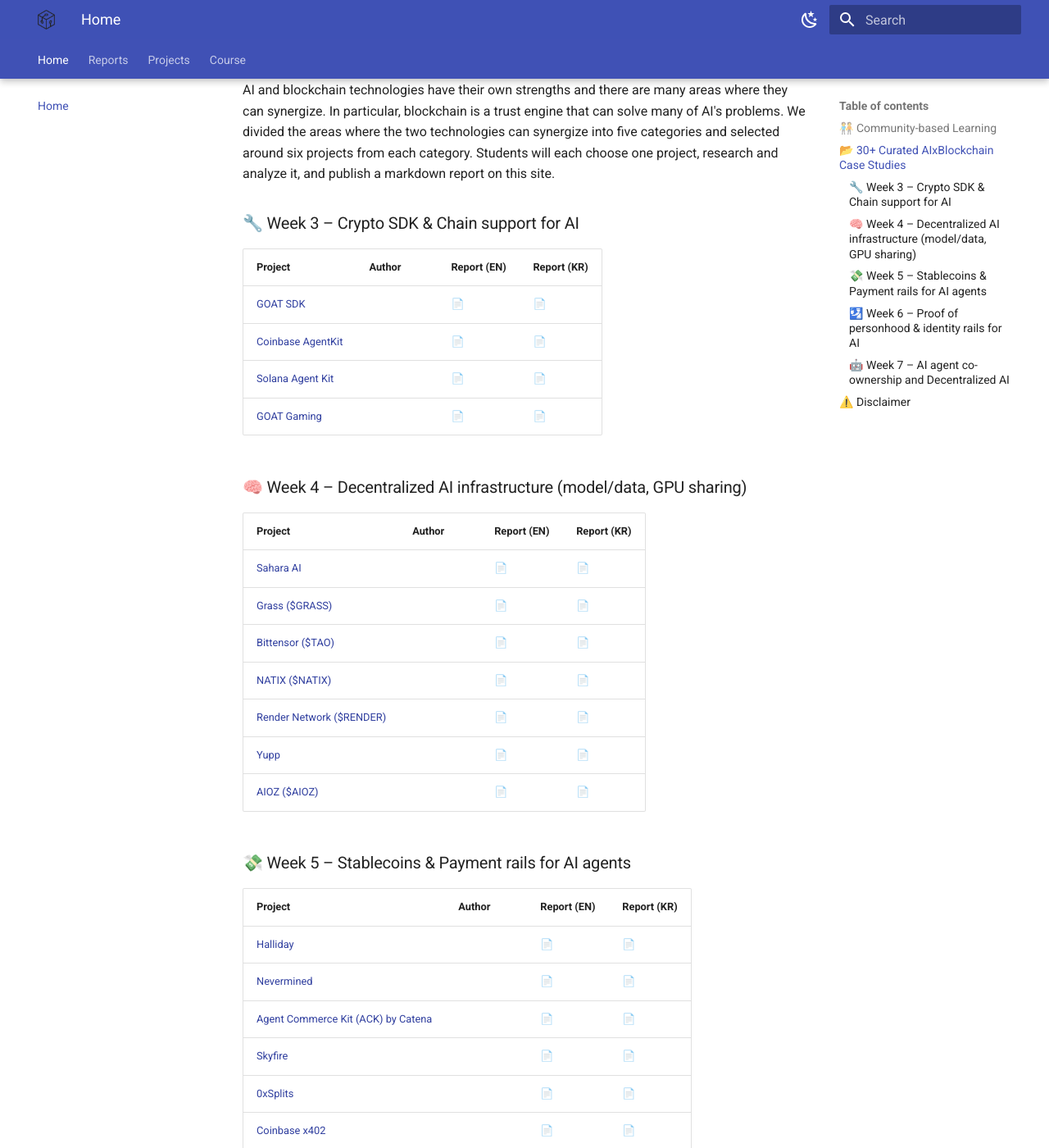
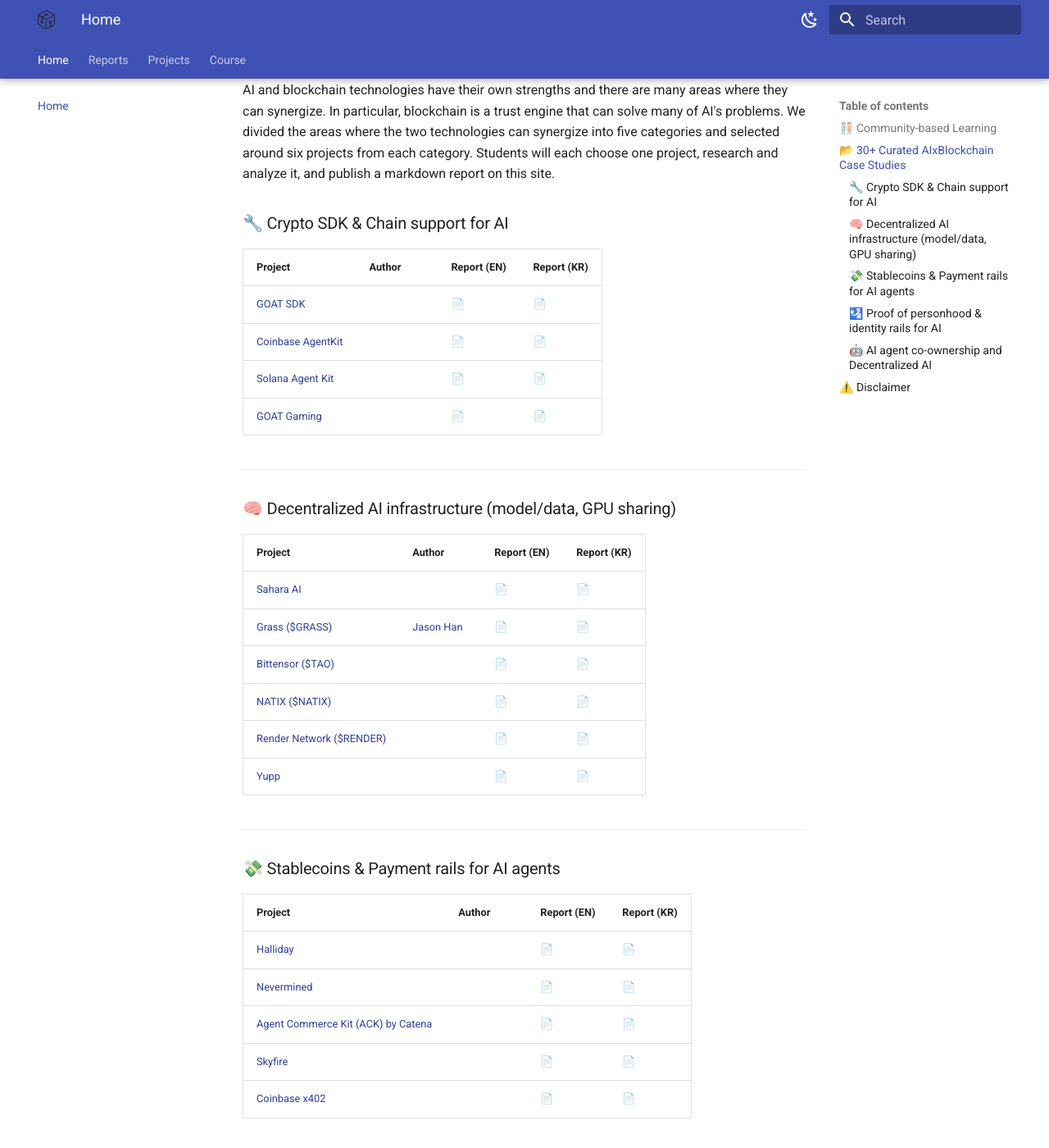
Before and after one commit to web3classdao/kaist2025, an MkDocs documentation site: the page built from docs/index.md, in a window 1280 px wide and 1400 px high, scrolled down 543 px. Shown: the whole window at 82% size. Built offline with MkDocs 1.6.1 and Material for MkDocs 9.7.7, drawn with Linux system fonts in a browser that asks for light colours; some of the changed text lies outside the part shown.

Commit message:
last changed at Jul 2, 2025 6:18 PM, pushed by web3classdao

```diff
--- a/docs/index.md
+++ b/docs/index.md
@@ -10,64 +10,64 @@ Rather than a one-sided lecture by the professor, students research and analyze
 
 AI and blockchain technologies have their own strengths and there are many areas where they can synergize. In particular, blockchain is a trust engine that can solve many of AI's problems. We divided the areas where the two technologies can synergize into five categories and selected around six projects from each category. Students will each choose one project, research and analyze it, and publish a markdown report on this site.
 
-### 🔧 Week 3 – Crypto SDK & Chain support for AI
+### 🔧 Crypto SDK & Chain support for AI
 
 | Project | Author | Report (EN) | Report (KR) |
 |---------|--------|-------------|-------------|
-| [GOAT SDK](https://github.com/goat-sdk/goat) |  | [📄](reports/goat.md) | [📄](reports/goat_kr.md) |
-| [Coinbase AgentKit](https://www.coinbase.com/developer-platform/products/agentkit) |  | [📄](reports/coinbase_agentkit.md) | [📄](reports/coinbase_agentkit_kr.md) |
-| [Solana Agent Kit](https://github.com/sendaifun/solana-agent-kit) |  | [📄](reports/solana_agentkit.md) | [📄](reports/solana_agentkit_kr.md) |
-| [GOAT Gaming](https://goatgaming.com/) |  | [📄](reports/goat_gaming.md) | [📄](reports/goat_gaming_kr.md) |
+| [GOAT SDK](https://github.com/goat-sdk/goat) |  | [📄](./goat/) | [📄](./goat_kr/) |
+| [Coinbase AgentKit](https://www.coinbase.com/developer-platform/products/agentkit) |  | [📄](./coinbase_agentkit/) | [📄](./coinbase_agentkit_kr/) |
+| [Solana Agent Kit](https://github.com/sendaifun/solana-agent-kit) |  | [📄](./solana_agentkit/) | [📄](./solana_agentkit_kr/) |
+| [GOAT Gaming](https://goatgaming.com/) |  | [📄](./goat_gaming/) | [📄](./goat_gaming_kr/) |
 
+---
 
-### 🧠 Week 4 – Decentralized AI infrastructure (model/data, GPU sharing)
+### 🧠 Decentralized AI infrastructure (model/data, GPU sharing)
 
 | Project | Author | Report (EN) | Report (KR) |
 |---------|--------|-------------|-------------|
-| [Sahara AI](https://saharaai.com/) |  | [📄](reports/saharaai.md) | [📄](reports/saharaai_kr.md) |
-| [Grass ($GRASS)](https://4pillars.io/ko/articles/ais-biggest-grassroots-moment) |  | [📄](reports/grass.md) | [📄](reports/grass_kr.md) |
-| [Bittensor ($TAO)](https://docs.bittensor.com/) |  | [📄](reports/bittensor.md) | [📄](reports/bittensor_kr.md) |
-| [NATIX ($NATIX)](https://www.natix.network/) |  | [📄](reports/natix.md) | [📄](reports/natix_kr.md) |
-| [Render Network ($RENDER)](https://renderfoundation.com/whitepaper) |  | [📄](reports/render.md) | [📄](reports/render_kr.md) |
-| [Yupp](https://yupp.ai/) |  | [📄](reports/yupp.md) | [📄](reports/yupp_kr.md) |
-| [AIOZ ($AIOZ)](https://aioz.network/) |  | [📄](reports/aioz.md) | [📄](reports/aioz_kr.md) |
+| [Sahara AI](https://saharaai.com/) |  | [📄](./saharaai/) | [📄](./saharaai_kr/) |
+| [Grass ($GRASS)](https://www.grass.io/) | [Jason Han](https://www.linkedin.com/in/jaesunhan/) | [📄](./grass/) | [📄](./grass_kr/) |
+| [Bittensor ($TAO)](https://docs.bittensor.com/) |  | [📄](./bittensor/) | [📄](./bittensor_kr/) |
+| [NATIX ($NATIX)](https://www.natix.network/) |  | [📄](./natix/) | [📄](./natix_kr/) |
+| [Render Network ($RENDER)](https://renderfoundation.com/whitepaper) |  | [📄](./render/) | [📄](./render_kr/) |
+| [Yupp](https://yupp.ai/) |  | [📄](./yupp/) | [📄](./yupp_kr/) |
 
+---
 
-### 💸 Week 5 – Stablecoins & Payment rails for AI agents
+### 💸 Stablecoins & Payment rails for AI agents
 
 | Project | Author | Report (EN) | Report (KR) |
 |---------|--------|-------------|-------------|
-| [Halliday](https://halliday.xyz/) |  | [📄](reports/halliday.md) | [📄](reports/halliday_kr.md) |
-| [Nevermined](https://docs.nevermined.app/) |  | [📄](reports/nevermined.md) | [📄](reports/nevermined_kr.md) |
-| [Agent Commerce Kit (ACK) by Catena](https://www.agentcommercekit.com/overview/introduction) |  | [📄](reports/ack_catena.md) | [📄](reports/ack_catena_kr.md) |
-| [Skyfire](https://skyfire.xyz/) |  | [📄](reports/skyfire.md) | [📄](reports/skyfire_kr.md) |
-| [0xSplits](https://splits.org/) |  | [📄](reports/0xsplits.md) | [📄](reports/0xsplits_kr.md) |
-| [Coinbase x402](https://www.x402.org/) |  | [📄](reports/x402.md) | [📄](reports/x402_kr.md) |
+| [Halliday](https://halliday.xyz/) |  | [📄](./halliday/) | [📄](./halliday_kr/) |
+| [Nevermined](https://docs.nevermined.app/) |  | [📄](./nevermined/) | [📄](./nevermined_kr/) |
+| [Agent Commerce Kit (ACK) by Catena](https://www.agentcommercekit.com/overview/introduction) |  | [📄](./ack_catena/) | [📄](./ack_catena_kr/) |
+| [Skyfire](https://skyfire.xyz/) |  | [📄](./skyfire/) | [📄](./skyfire_kr/) |
+| [Coinbase x402](https://www.x402.org/) |  | [📄](./x402/) | [📄](./x402_kr/) |
 
+---
 
-### 🛂 Week 6 – Proof of personhood & identity rails for AI
+### 🛂 Proof of personhood & identity rails for AI
 
 | Project | Author | Report (EN) | Report (KR) |
 |---------|--------|-------------|-------------|
-| [World ID](https://world.org/world-id) |  | [📄](reports/worldid.md) | [📄](reports/worldid_kr.md) |
-| [Solana Attestation Service](https://attest.solana.com/) |  | [📄](reports/solana_attestation.md) | [📄](reports/solana_attestation_kr.md) |
-| [Human Passport](https://passport.human.tech/) |  | [📄](reports/human_passport.md) | [📄](reports/human_passport_kr.md) |
-| [Humanity Protocol](https://www.humanity.org/) |  | [📄](reports/humanity_protocol.md) | [📄](reports/humanity_protocol_kr.md) |
-| [BrightID](https://www.brightid.org/) |  | [📄](reports/brightid.md) | [📄](reports/brightid_kr.md) |
-| [Civic](https://www.civic.com/) |  | [📄](reports/civic.md) | [📄](reports/civic_kr.md) |
+| [World ID](https://world.org/world-id) |  | [📄](./worldid/) | [📄](./worldid_kr/) |
+| [Solana Attestation Service](https://attest.solana.com/) |  | [📄](./solana_attestation/) | [📄](./solana_attestation_kr/) |
+| [Human Passport](https://passport.human.tech/) |  | [📄](./human_passport/) | [📄](./human_passport_kr/) |
+| [Humanity Protocol](https://www.humanity.org/) |  | [📄](./humanity_protocol/) | [📄](./humanity_protocol_kr/) |
+| [BrightID](https://www.brightid.org/) |  | [📄](./brightid/) | [📄](./brightid_kr/) |
 
 
-### 🤖 Week 7 – AI agent co-ownership and Decentralized AI
+---
+
+### 🤖 AI agent co-ownership and Decentralized AI
 
 | Project | Author | Report (EN) | Report (KR) |
 |---------|--------|-------------|-------------|
-| [Virtuals Protocol (VIRTUAL)](https://virtuals.io/) |  | [📄](reports/virtuals.md) | [📄](reports/virtuals_kr.md) |
-| [ElizaOS](https://www.elizaos.ai/) |  | [📄](reports/elizaos.md) | [📄](reports/elizaos_kr.md) |
-| [Kaito](https://kaito.ai/) |  | [📄](reports/kaito.md) | [📄](reports/kaito_kr.md) |
-| [OLAS](https://olas.network/) |  | [📄](reports/olas.md) | [📄](reports/olas_kr.md) |
-| [ASI Alliance](https://superintelligence.io/) |  | [📄](reports/asi_alliance.md) | [📄](reports/asi_alliance_kr.md) |
-| [Phala Network](https://phala.network/ai) |  | [📄](reports/phala.md) | [📄](reports/phala_kr.md) |
-| [NANDA: The Internet of AI Agents](https://nanda.media.mit.edu/) |  | [📄](reports/nanda.md) | [📄](reports/nanda_kr.md) |
+| [Virtuals Protocol (VIRTUAL)](https://virtuals.io/) |  | [📄](./virtuals/) | [📄](./virtuals_kr/) |
+| [ElizaOS](https://www.elizaos.ai/) |  | [📄](./elizaos/) | [📄](./elizaos_kr/) |
+| [Kaito](https://kaito.ai/) |  | [📄](./kaito/) | [📄](./kaito_kr/) |
+| [ASI Alliance](https://superintelligence.io/) |  | [📄](./asi_alliance/) | [📄](./asi_alliance_kr/) |
+| [Phala Network](https://phala.network/ai) |  | [📄](./phala/) | [📄](./phala_kr/) |
 
 
 ---
```
